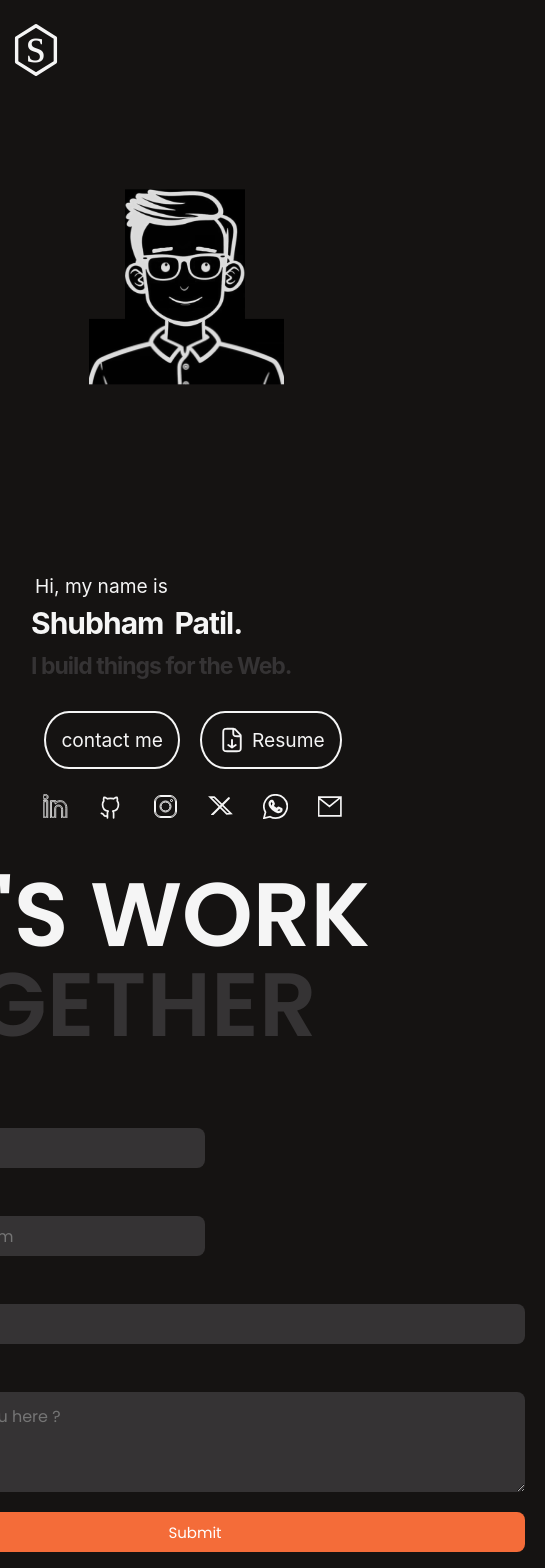
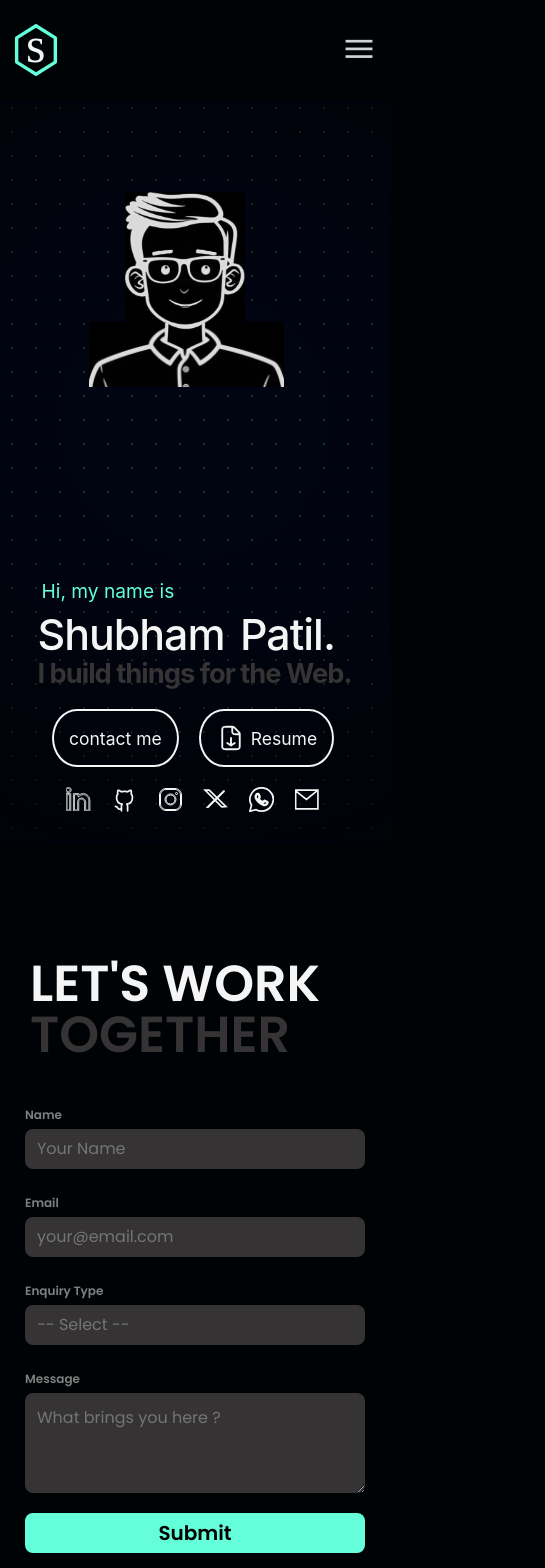
Before and after one commit to DevShubhamPatil/Devshubham, a React (Create React App) app: page / in a window 390 px wide. Shown: the top 1568 px of the page, 545 px wide, since content can reach past the window. Built offline with nearby package versions, Linux system fonts and the light colour scheme.

Commit message:
changed style  to create focus effect. changed highlight colour and made the design responsive.

```diff
--- a/public/index.html
+++ b/public/index.html
@@ -26,7 +26,7 @@
     -->
     <title>React App</title>
   </head>
-  <body style="background-color: rgb(21,19,18);">
+  <body style="background-color:hsl(210 , 95%, 1%);">
     <noscript>You need to enable JavaScript to run this app.</noscript>
     <div id="root"></div>
     <!--
--- a/src/App.css
+++ b/src/App.css
@@ -1,10 +1,31 @@
 @import url('https://fonts.googleapis.com/css2?family=Poppins:wght@400;600&display=swap');
 
 :root{
+    /* --background-color : black; */
     --background-color : rgb(21,19,18);
     --text_color: whitesmoke;
     --subheading-color: rgb(53,51,52);
     --normal_txt-color: lightgray;
-    --shadow-color:black;
-    /* --shadow-color:rgb(80, 79, 79); */
+    --shadow-color:whitesmoke;
+    /* --highlight-color:rgb(243, 201, 87); */
+    /* --highlight-color:rgb(28, 224, 215); */
+    /* --highlight-color:rgb(243, 201, 87); */
+    --highlight-color:rgb(100, 255, 218);
+    /* --highlight-color:rgb(244, 108, 57); */
+    /* --highlight-color:rgb(168, 124, 124); */
+
+    /* --shadow-color:rgb(128, 99, 99); */
 }
+
+.bg{
+    width: 100vw;
+    height: 100vh;
+    position: fixed;
+    top: 0;
+    left: 0;
+    background: hsl(230 , 90%, 3.5%) ;
+    background-image:radial-gradient(#154632 .5px, transparent 1.5px);
+    background-size: 1.5rem 1.5rem;
+    mask-image: radial-gradient(600px, rgb(0, 0, 0) 20%, rgba(0, 0, 0, 0) 100%);
+    z-index: -1;
+}
--- a/src/App.js
+++ b/src/App.js
@@ -12,11 +12,24 @@ setTimeout(()=>{
   setIsLanding(true)
 },3450)
 
+useEffect(() => {
+  const bgDiv = document.getElementById("bg");
+
+  const handleMouseMove = (event) => {
+    bgDiv.style.maskImage = `radial-gradient(550px at ${event.clientX}px ${event.clientY}px, rgb(0, 0, 0) 20%, rgba(0, 0, 0, 0) 100%)`;
+  };
+  document.addEventListener("mousemove", handleMouseMove);
+  return () => {
+    document.removeEventListener("mousemove", handleMouseMove);
+  };
+}, []);
   return (
     <div className="App">
+      <div className='bg' id='bg'></div>
       <BrowserRouter>
         <Routes>
           <Route path='/' element={isLanding? <Landing/>:<LoadingAnimation />}></Route>
+          {/* <Route path='/' element={<Landing/>}></Route> */}
         </Routes>
       </BrowserRouter>
     </div>
--- a/src/components/Contact_me/index.css
+++ b/src/components/Contact_me/index.css
@@ -1,87 +1,88 @@
-
-.contact_container{
-    /* background-color: rgb(21,19,18); */
-    background-color: var(--background-color);
+.contact_container {
     color: var(--text_color);
     display: flex;
     flex-direction: column;
     width: 100%;
-    height: calc(100vh - 100px);
+    height: calc(100vh);
     align-items: center;
     justify-content: center;
 }
-.heading_cont{
+
+.heading_cont {
     width: 700px;
     box-sizing: border-box;
     padding-left: 10px;
     margin-bottom: 30px;
-}
-.heading{
     font-family: Poppins, "Poppins Placeholder", sans-serif;
     font-size: 90px;
     line-height: 90px;
     font-weight: 700;
+}
 
-}
-.subheading{
-    font-family: Poppins, "Poppins Placeholder", sans-serif;
-    font-size: 90px;
-    line-height: 90px;
-    font-weight: 700;
+.subheading {
     color: var(--subheading-color);
 }
 
-form{
+form {
     font-family: "Poppins", "Poppins Placeholder", sans-serif;
     display: flex;
     flex-wrap: wrap;
     box-sizing: border-box;
     padding: 10px;
-    /* background-color: cadetblue; */
-    width: 700px;
+    max-width: 800px;
     height: max-content;
 
 }
-.group{
+
+.group {
     display: flex;
     flex-direction: column;
     box-sizing: border-box;
     padding: 10px;
 }
+
 .half {
     flex-basis: 50%;
+    min-width: 200px;
 }
-.full{
+
+.full {
     flex-basis: 100%;
 }
-.frmbtncontainer{
+
+.frmbtncontainer {
     display: flex;
     flex-direction: column;
     box-sizing: border-box;
     padding: 0 10px;
 }
-form input,textarea{
-    all:unset;
+
+form input, textarea {
+    all: unset;
     box-sizing: border-box;
     height: 40px;
     padding: 12px;
     border-radius: 8px;
-    background-color: rgb(53,51,52);
+    background-color: rgb(53, 51, 52);
 }
-form textarea{
+
+form textarea {
     height: 100px;
     resize: vertical;
 }
-form input:focus, textarea:focus{
-    border: 2px rgb(244,108,57) solid;
+
+form input:focus, textarea:focus {
+    border: 2px var(--highlight-color) solid;
 }
-form label{
+
+form label {
     font-size: 12px;
     margin: 5px 0 5px 0;
     font-weight: 600;
     color: gray;
 }
-form button{
+
+form button {
     all: unset;
     display: flex;
     justify-content: center;
@@ -90,8 +91,26 @@ form button{
     width: 100%;
     margin-top: 10px;
     border-radius: 8px;
-    background-color: rgb(244,108,57);
-    color: white;
+    background-color: var(--highlight-color);
+    color: black;
+    font-weight: 700;
     font-family: Poppins, "Poppins Placeholder", sans-serif;
-    font-size: 15px;
+    font-size: 20px;
 }
+
+@media screen and (max-width: 826px) {
+    form{
+        padding: 20px;
+    }
+    .half {
+        flex-basis: 100%;
+    }
+    .heading_cont{
+        width: fit-content;
+        font-size: 13vw;
+        line-height: 13vw;
+        padding-right: 50px;
+        margin-bottom: 10px;
+    }
+
+}
--- a/src/components/Home/index.css
+++ b/src/components/Home/index.css
@@ -4,13 +4,9 @@
     width: 100%;
     height: calc(100vh - 100px);
     display: flex;
-    /* background-color: rgb(178, 221, 235); */
-    background-color: var(--background-color);
     color:var(--text_color);
-    /* background-color: rgb(43, 115, 160); */
     justify-content: center;
     align-items: center;
-    /* overflow-y: scroll; */
 }::-webkit-scrollbar {
     display: none;
 }
@@ -20,7 +16,6 @@
     height: 450px;
     position: relative;
     transform: scale(1);
-    /* mix-blend-mode: darken; */
     filter: invert();
     margin-left: 10vw;
 }
@@ -83,10 +78,12 @@
 /* ---------------------------------------------------------- Heading -------------------------------------------------------------- */
 
 .headline {
-    min-width: 340px;
+display: flex;
+flex-direction: column;
     margin-right: 1vw;
     padding: 20px;
     box-sizing: border-box;
+
 }
 
 .line1 {
@@ -95,7 +92,7 @@
     font-size: 1.2rem;
     line-height: 1px;
     padding-left: 7px;
-    color:var(--text_color);
+    color:var(--highlight-color);
 }
 
 .name {
@@ -158,25 +155,23 @@
 .MyLinks {
     margin-top: 10px;
     height: 40px;
-    /* border: black 1px solid; */
+    width: 350px;
     display: flex;
-    justify-content: center;
+    justify-content: space-between;
+   align-self: center;
 }
 
 .SVGs {
-    /* border: black 1px solid; */
     width: 25px;
     height: 25px;
-    padding: 5px;
-    margin: 5px 10px ;
-    /* stroke: black; */
+    padding: 5px 0;
     stroke:var(--text_color);
     fill: none;
 }
 
 .SVGs:hover:not(#resume) {
     transform: scale(1.2);
-    stroke: rgb(71, 61, 161);
+    stroke: var(--highlight-color);
 }
 
 @media (max-width:1176px) {
@@ -197,6 +192,7 @@
         flex-direction: column-reverse;
         justify-content: center;
         align-items: center;
+
     }
 
     .bodycontainer {
@@ -204,8 +200,9 @@
     }
 
     .name {
-        font-size: 30px;
-        line-height: 35px;
+        font-size: min(11vw, 70px);
+        font-weight: 500;
+        line-height: 12vw;
         padding-left: 3px;
         letter-spacing: -1px;
         word-spacing: 5px;
@@ -213,10 +210,16 @@
     }
 
     .whatIdo {
-        font-size: 23px;
-        line-height: 50px;
+        font-size: min(7vw, 50px);
+        line-height: 8vw;
         letter-spacing: -1px;
         padding-left: 3px;
 
     }
+    .btntxt {
+        font-size: 4.5vw;
+    }
+.MyLinks {
+width: 80%;
 }
+}
--- a/src/components/navbar/index.css
+++ b/src/components/navbar/index.css
@@ -1,5 +1,5 @@
 .navbar {
-    background-color: var(--background-color);
+    background: hsl(210 , 95%, 1%) ;
     display: flex;
     justify-content: space-between;
     height: 100px;
@@ -13,7 +13,6 @@
 .shadow {
     box-shadow: var(--shadow-color) 0px 0px 15px 1px;
 }
-
 .logocontainer {
     position: relative;
     display: flex;
@@ -26,7 +25,7 @@
     stroke-width: 7;
     width: 60px;
     height: 60px;
-    stroke: var(--text_color);
+    stroke: var(--highlight-color);
     transition: transform 0.1s ease-out;
 }
 
@@ -70,10 +69,15 @@
     list-style: decimal-leading-zero;
     color: var(--normal_txt-color);
 }
+.nav_link{
+    list-style: none;
+    cursor: pointer;
+}
 
 a {
     text-decoration: none;
-    color: inherit; /* Optional: Ensures it inherits the text color */
+    color: inherit;
+    /* Optional: Ensures it inherits the text color */
 }
 
 .btn_li {
@@ -92,7 +96,7 @@ a {
     width: fit-content;
     height: 40px;
     box-sizing: border-box;
-    border: var(--subheading-color) 2px solid;
+    border: var(--highlight-color) 2px solid;
     padding: 0px 15px 0px 0px;
     border-radius: 10px;
     display: flex;
@@ -118,11 +122,29 @@ a {
     font-size: 1.2rem;
 }
 
+.hamBContainer {
+    width: 50px;
+    align-items: center;
+    justify-content: center;
+    display: none;
+}
+
+.hamb {
+    stroke: var(--normal_txt-color);
+}
+
+
 @media (max-width:826px) {
+    .hamBContainer {
+        display: flex;
+    }
 
-    li:not(:has(button)){
+    li:not(:has(button , SVG)) {
         display: none;
 
     }
 
+.hamBContainer {
+    display: flex;
 }
+}
--- a/src/components/navbar/index.jsx
+++ b/src/components/navbar/index.jsx
@@ -1,5 +1,5 @@
 import './index.css'
-import { logo } from '../svg'
+import { hamb, logo } from '../svg'
 import LoadingAnimation from '../LoadingAnimation'
 import { Link } from 'react-scroll'
 import { fileDownload } from '../svg'
@@ -14,7 +14,7 @@ const Navbar = () => {
         const handleScroll = () => {
             requestAnimationFrame(() => {
                 setScrolled(window.scrollY > 10);
-                setNavResumeVisible(window.scrollY > window.innerHeight/2);
+                setNavResumeVisible(window.scrollY > (window.innerWidth>826 ? window.innerHeight/2 : window.innerHeight *0.75));
                 document.getElementById("logo").style.transform = `rotate(${window.scrollY /4}deg)`
             });
         };
@@ -46,6 +46,12 @@ const Navbar = () => {
                                 Resume
                             </div>
                         </button> </li>
+                        <li className='nav_link btn_li'>
+                            <div className="hamBContainer">
+                                {hamb}
+                            </div>
+                            </li>
+
                     </ol>
                 </div>
             </nav>
--- a/src/components/svg.jsx
+++ b/src/components/svg.jsx
@@ -41,3 +41,10 @@ export const logo =
              strokeLinecap="round">
         </polygon>
     </svg>
+
+export const hamb =
+<svg className="hamb" viewBox="0 0 130 100" fill="none" xmlns="http://www.w3.org/2000/svg">
+<line id="Line 1" x1="29.9945" y1="26.5" x2="100.002" y2="26.5"  stroke-width="7"/>
+<line id="Line 2" x1="29.9909" y1="46.5214" x2="99.9981" y2="46.5214" stroke-width="7"/>
+<line id="Line 3" x1="29.9945" y1="66.5" x2="100.002" y2="66.5"  stroke-width="7"/>
+</svg>
```
Also changed, not shown: src/index.css (line endings or trailing spaces).
